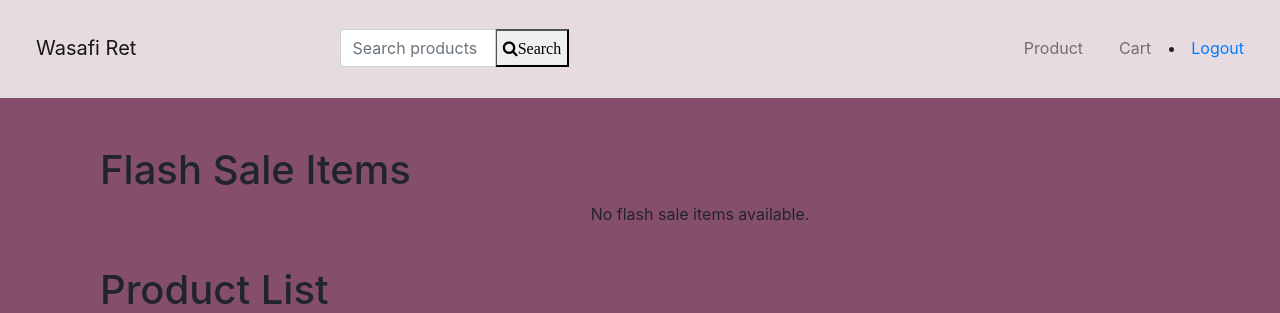
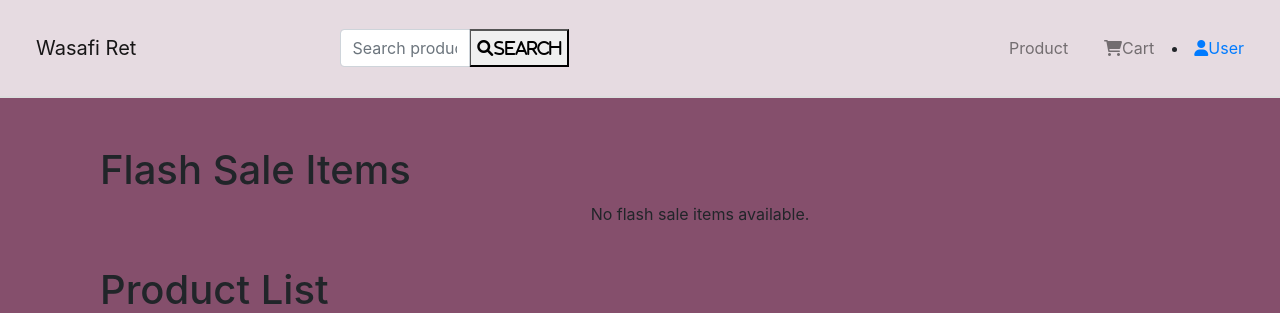
Before and after one commit to muthonijulie/WasafiRetailers, a Django app: page / in a window 1280 px wide. Shown: the top 313 px of the page. Run offline with Django 4.2, Linux system fonts and the light colour scheme; a user stored in the database is signed in; data comes from the database, SQL or seed files in the repository; both versions use the stored data as it was after the commit; some libraries are stand-ins or nearby versions.

Commit message:
More editing of the interface

```diff
--- a/WasafiRetPr/WasafiRet/templates/WasafiRet/base.html
+++ b/WasafiRetPr/WasafiRet/templates/WasafiRet/base.html
@@ -16,6 +16,13 @@
       rel="stylesheet"
       href="https://cdnjs.cloudflare.com/ajax/libs/font-awesome/4.7.0/css/font-awesome.min.css"
     />
+    <head>
+      <link
+        rel="stylesheet"
+        href="https://cdnjs.cloudflare.com/ajax/libs/font-awesome/6.0.0-beta3/css/all.min.css"
+      />
+    </head>
+
     <style>
       body {
         background-color: #854f6c;
@@ -155,7 +162,9 @@
             </li>
 
             <li class="nav-item">
-              <a class="nav-link" href="{% url 'view_cart' %}">Cart</a>
+              <a class="nav-link" href="{% url 'view_cart' %}"
+                ><i class="fas fa-shopping-cart"></i>Cart</a
+              >
             </li>
             {% comment %}
             <li>
@@ -171,7 +180,9 @@
 
           {% if user.is_authenticated %}
           <li>
-            <a href="{% url 'auth:logout' %}">Logout</a>
+            <a href="{% url 'auth:logout' %}"
+              ><i class="fas fa-user"></i>User</a
+            >
           </li>
           {% else %}
           <li>
--- a/WasafiRetPr/static/js/flash.js
+++ b/WasafiRetPr/static/js/flash.js
@@ -22,7 +22,7 @@
   }
   dots[slideIndex-1].className+="activate";
 
- setTimeout(showSlides, 2000);//change slide after every 2 seconds
+ setTimeout(showSlides, 4000);//change slide after every 2 seconds
 }
 // increment or decrement the slide index by n
 function plusSlides(n){
```
Also changed, not shown: WasafiRetPr/db.sqlite3, WasafiRetPr/media/,media/images/WhatsApp_Image_2024-06-18_at_7_QuXZjo8.14.41_PM.jpeg (added).
